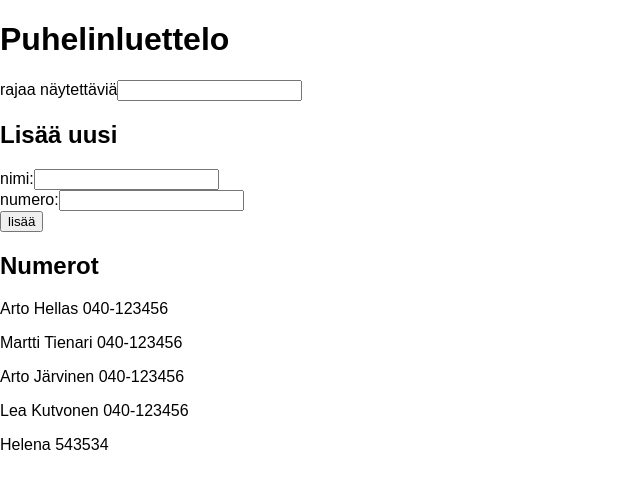
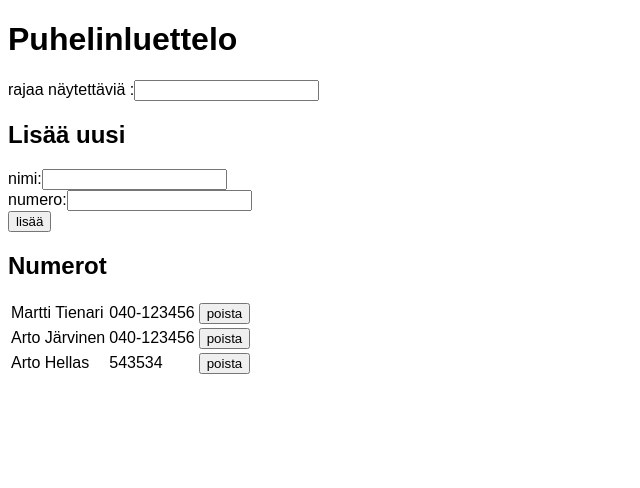
Before and after one commit to hepennan/fullstackopen2018_osa2, a React (Create React App) app in the folder puhelinluettelo/: page / in a window 1280 px wide. Shown: the top 488 px of the page, without its empty margins (0-640 px from the left). Built offline with nearby package versions, Linux system fonts and the light colour scheme; data requests are answered from the project's data file.

Commit message:
2.17* puhelinluettelo osa 10 --- ja edeltävät

```diff
--- a/puhelinluettelo/db.json
+++ b/puhelinluettelo/db.json
@@ -1,10 +1,5 @@
 {
   "persons": [
-    {
-      "name": "Arto Hellas",
-      "number": "040-123456",
-      "id": 1
-    },
     {
       "name": "Martti Tienari",
       "number": "040-123456",
@@ -16,14 +11,9 @@
       "id": 3
     },
     {
-      "name": "Lea Kutvonen",
-      "number": "040-123456",
+      "name": "Arto Hellas",
+      "number": "543534",
       "id": 4
-    },
-    {
-      "name": "Helena",
-      "number": "543534",
-      "id": 5
     }
   ]
 }
--- a/puhelinluettelo/src/App.js
+++ b/puhelinluettelo/src/App.js
@@ -16,10 +16,23 @@ class App extends React.Component {
     this.handleChange = this.handleChange.bind(this);
   }
 
+  //**method checks if person with name exists. If yes, its id is returned, otherwise -1 */
+  personIdForName(name) {
+    const person = this.state.persons.find(
+      person => person.name.toLowerCase() === name.toLowerCase()
+    );
+    if (person != null) {
+      return person.id;
+    } else {
+      return -1;
+    }
+  }
+
+  //**if person with name does not exist, it is added. Otherwise person's number is updated locally and on the server */
   addPerson = event => {
     event.preventDefault();
-    const names = this.state.persons.map(person => person.name);
-    if (names.indexOf(this.state.newName) === -1) {
+    const id = this.personIdForName(this.state.newName);
+    if (id === -1) {
       const newPerson = {
         name: this.state.newName,
         number: this.state.newNumber
@@ -31,8 +44,53 @@ class App extends React.Component {
           newNumber: ""
         });
       });
+    } else {
+      const replaceOldWithNew = window.confirm(
+        this.state.newName.concat(
+          " on jo luettelossa, korvataanko vanha numero uudella?"
+        )
+      );
+      if (replaceOldWithNew) {
+        const modifiedPerson = {
+          name: this.state.newName,
+          number: this.state.newNumber,
+          id: id
+        };
+
+        const copyOfPersons = this.state.persons.map(person => {
+          if (person.id === id) {
+            person.number = this.state.newNumber;
+          }
+          return person;
+        });
+        this.setState({
+          persons: copyOfPersons
+        });
+
+        personService.modify(modifiedPerson).then(response => {
+          console.log(response.name);
+        });
+      }
     }
   };
+
+  removeLocal(personId){
+    const newPersons = this.state.persons.filter(person => person.id !== personId)
+    this.setState({
+      persons : newPersons
+    })
+  }
+
+  removePerson(person) {
+    const saaPoistaa = window.confirm(
+      "Poistetaanko ".concat(person.name).concat("?")
+    );
+    if (saaPoistaa) {
+      personService.remove(person.id).then(() => {
+        this.removeLocal(person.id)
+        });
+    }
+  }
 
   handleChange = event => {
     if (event.target.name === "name") {
@@ -66,18 +124,33 @@ class App extends React.Component {
         <AddNew handler={this} />
 
         <h2>Numerot</h2>
-
-        {this.state.persons
-          .filter(
-            n =>
-              n.name.toLowerCase().indexOf(this.state.filter.toLowerCase()) > -1
-          )
-          .map(p => (
-            <p key={p.name}>
-              {" "}
-              {p.name} {p.number}
-            </p>
-          ))}
+        <table>
+          <tbody>
+            {this.state.persons
+              .filter(
+                person =>
+                  person.name
+                    .toLowerCase()
+                    .indexOf(this.state.filter.toLowerCase()) > -1
+              )
+              .map(person => (
+                <tr key={person.name}>
+                  <td> {person.name}</td>
+                  <td> {person.number} </td>
+                  <td>
+                    <form>
+                      <button
+                        type="button"
+                        onClick={() => this.removePerson(person)}
+                      >
+                        poista
+                      </button>
+                    </form>
+                  </td>
+                </tr>
+              ))}
+          </tbody>
+        </table>
       </div>
     );
   }
--- a/puhelinluettelo/src/components/FilterByName.js
+++ b/puhelinluettelo/src/components/FilterByName.js
@@ -5,7 +5,7 @@ const FilterByName = ({handler}) => {
     return(
       <form>
       <div>
-        rajaa näytettäviä
+        rajaa näytettäviä :
         <input name="filter" onChange={handler.handleChange} />
       </div>
     </form>
--- a/puhelinluettelo/src/index.css
+++ b/puhelinluettelo/src/index.css
@@ -1,5 +1,5 @@
 body {
-  margin: 0;
-  padding: 0;
+  margin: 20;
+  padding: 20;
   font-family: sans-serif;
 }
--- a/puhelinluettelo/src/services/persons.js
+++ b/puhelinluettelo/src/services/persons.js
@@ -16,4 +16,19 @@ const create = personObj => {
   });
 };
 
-export default { getAll, create };
+const remove = personId => {
+    const personUrl = baseUrl.concat('/').concat(personId);
+    const request = axios.delete(personUrl);
+    return request
+
+}
+
+const modify = personObj => {
+    const personUrl = baseUrl.concat('/').concat(personObj.id);
+    const request = axios.put(personUrl,personObj);
+    return request.then(response => {
+        return response.data;
+    })
+}
+
+export default { getAll, create, remove, modify };
```
Also changed, not shown: puhelinluettelo/src/components/AddNew.js (indentation only).
